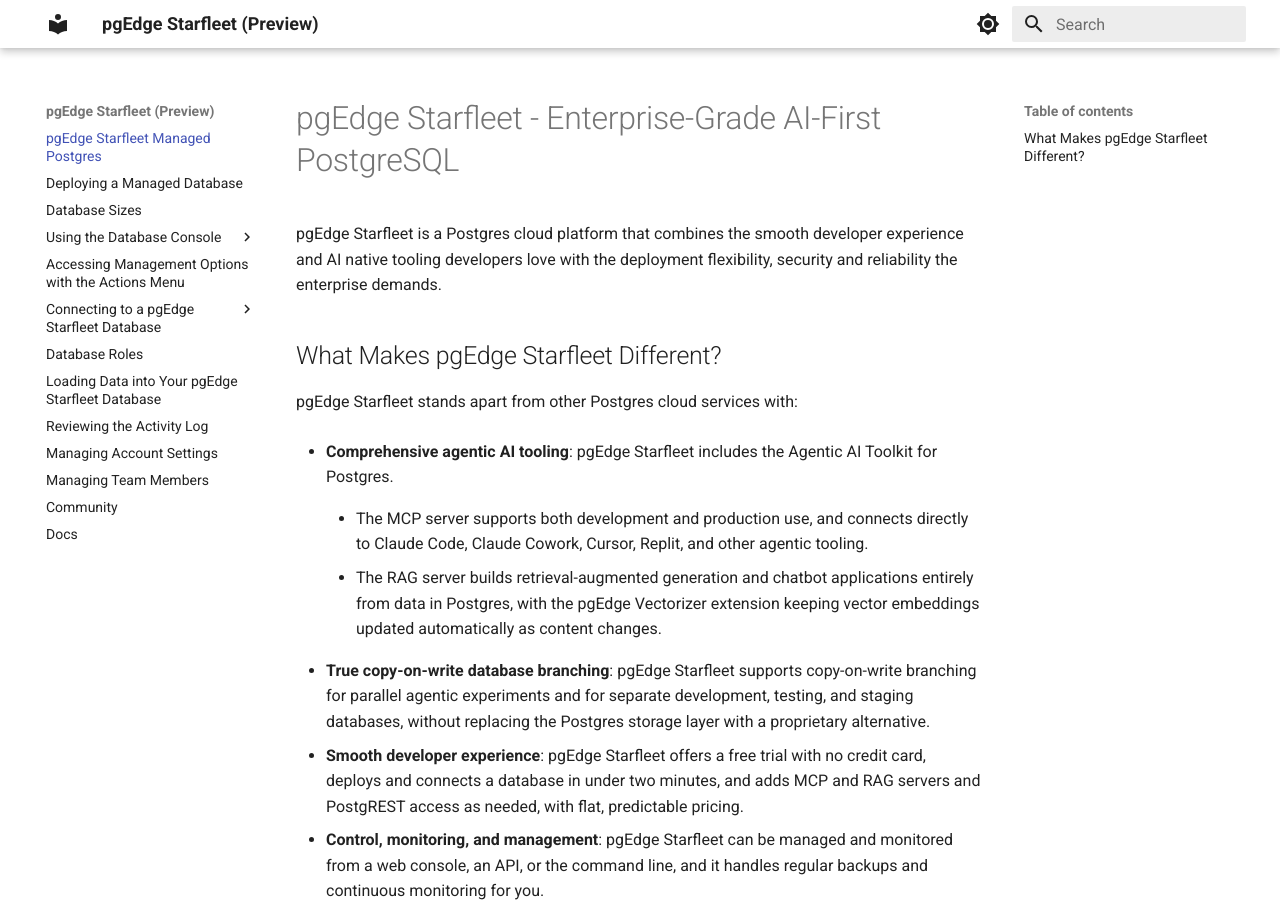
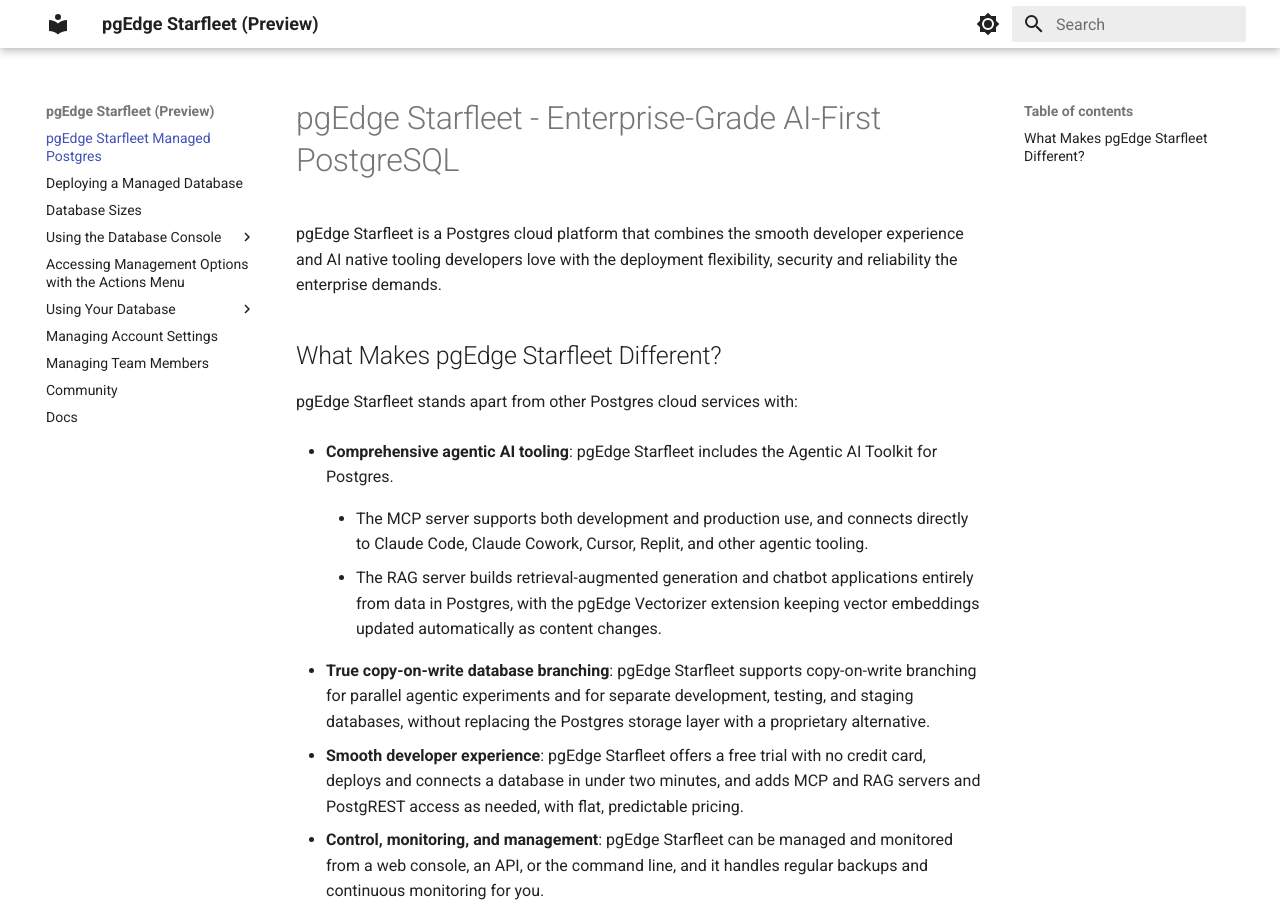
Before and after one commit to pgEdge/pgedge-starfleet-docs, an MkDocs documentation site: the page built from docs/index.md, in a window 1280 px wide and 900 px high. Built offline with MkDocs 1.6.1 and Material for MkDocs 9.7.7, drawn with Linux system fonts in a browser that asks for light colours.

Commit message:
docs: add a Using Your Database section to the nav
Groups the pages about using the database itself, rather than the
console, under one section: roles, connecting, loading data,
extensions and the ORM guides. Reviewing the Activity Log moves into
Using the Database Console, where the screen it describes lives.

```diff
--- a/mkdocs.yml
+++ b/mkdocs.yml
@@ -50,18 +50,19 @@ nav:
     - Monitoring System Metrics: managed/using/metrics.md
     - Reviewing the Log Files: managed/using/logs.md
     - Restoring from Backup: managed/using/backups.md
-    - Installing Extensions: managed/using/extensions.md
     - Rotating Database Credentials: managed/using/rotate_credentials.md
-    - ORM and Framework Guides: managed/using/orm_guides.md
+    - Reviewing the Activity Log: activity_log.md
   - Accessing Management Options with the Actions Menu: managed/using/actions.md
-  - Connecting to a pgEdge Starfleet Database:
+  - Using Your Database:
+    - Database Roles: roles.md
+    - Connecting to a pgEdge Starfleet Database:
       - connecting/index.md
       - Connecting with the AI DBA Workbench: connecting/workbench.md
       - Connecting with psql: connecting/psql.md
       - Connecting with pgAdmin: connecting/pgadmin.md
-  - Database Roles: roles.md
-  - Loading Data into Your pgEdge Starfleet Database: loading_data.md
-  - Reviewing the Activity Log: activity_log.md
+    - Loading Data into Your pgEdge Starfleet Database: loading_data.md
+    - Installing Extensions: managed/using/extensions.md
+    - ORM and Framework Guides: managed/using/orm_guides.md
   - Managing Account Settings: settings.md
   - Managing Team Members: team_management.md
   - Community: community.md
```
